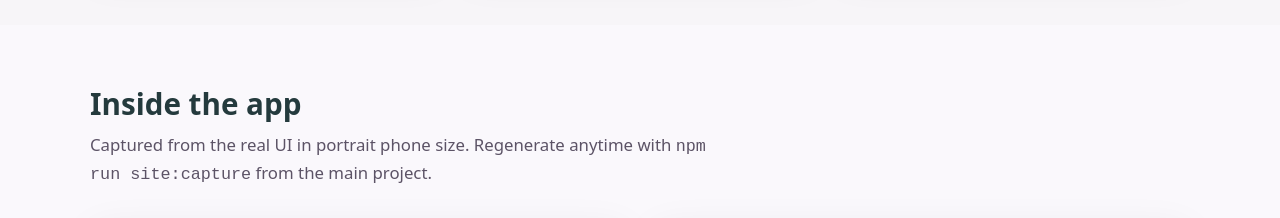
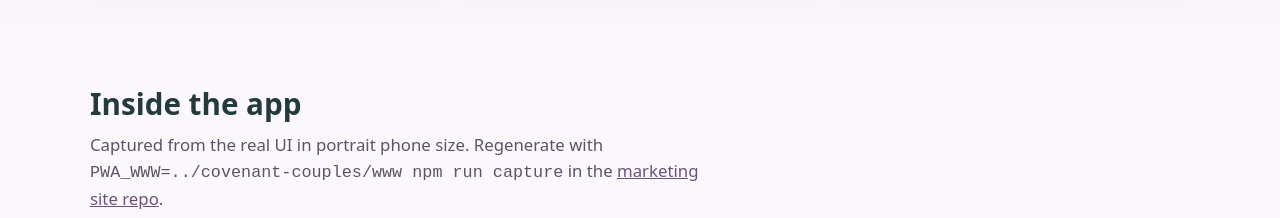
Before and after one commit to walkingriver/us-tonight, a website: page index.html in a window 1280 px wide. Shown: the part 1340-1558 px from the top of the page. Drawn offline with Linux system fonts and the light colour scheme; grey boxes are pictures that could not be loaded.

Commit message:
Update screenshot capture instructions for split repos.

```diff
--- a/index.html
+++ b/index.html
@@ -124,8 +124,9 @@
         <div class="section__inner">
           <h2 id="shots-heading">Inside the app</h2>
           <p class="section-intro">
-            Captured from the real UI in portrait phone size. Regenerate anytime with
-            <code>npm run site:capture</code> from the main project.
+            Captured from the real UI in portrait phone size. Regenerate with
+            <code>PWA_WWW=../covenant-couples/www npm run capture</code> in the
+            <a href="https://github.com/walkingriver/covenant-couples-site">marketing site repo</a>.
           </p>
           <div class="shots">
             <figure class="shot">
```
